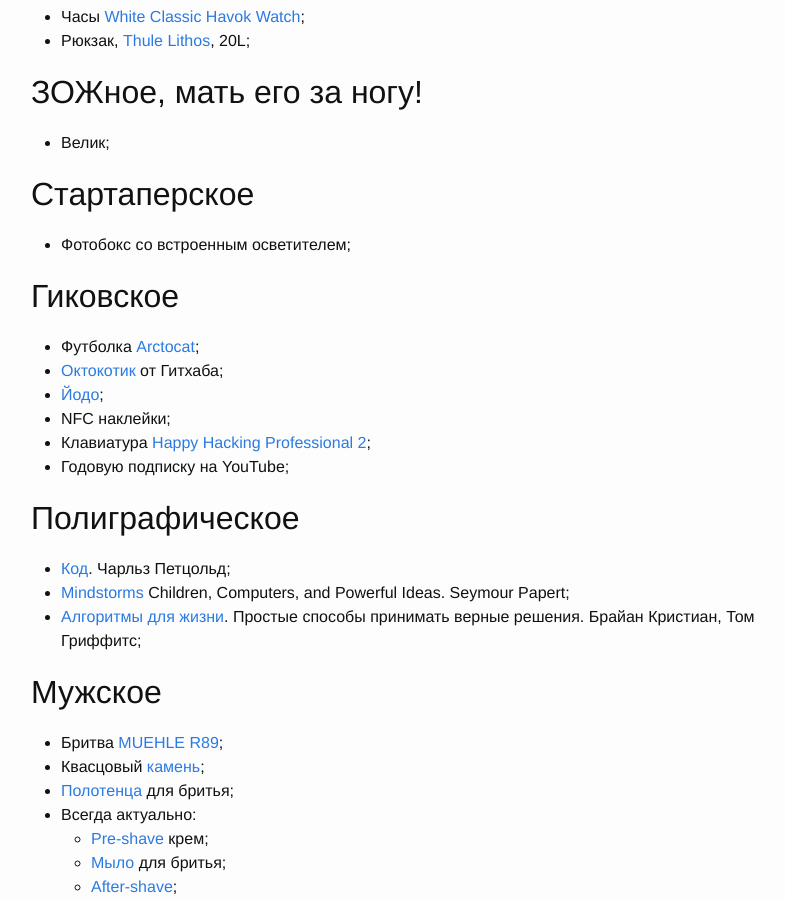
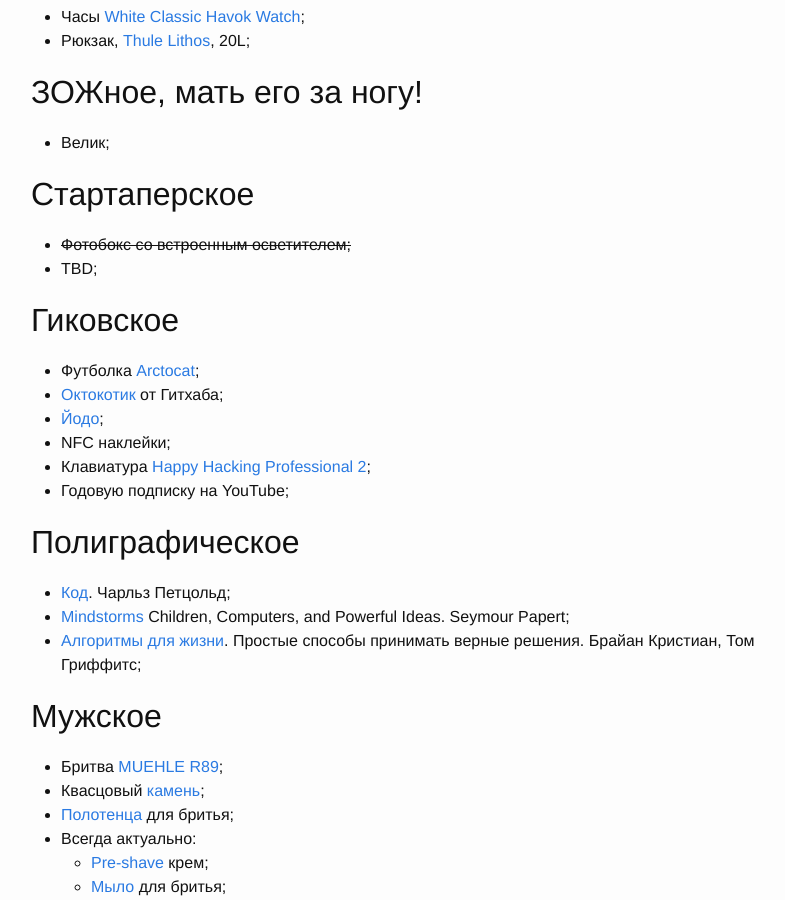
Before and after one commit to shuhrat/shuhrat.github.io, a Jekyll site: the page built from wishlist/index.md, in a window 1280 px wide and 900 px high, scrolled down 389 px. Shown: the whole window, without its empty margins (239-1024 px from the left). Built offline with Jekyll 4.4.1, drawn with Linux system fonts in a browser that asks for light colours.

Commit message:
Update index.md

```diff
--- a/wishlist/index.md
+++ b/wishlist/index.md
@@ -21,7 +21,8 @@
 
 
 ## Стартаперское
-- Фотобокс со встроенным осветителем;
+- ~~Фотобокс со встроенным осветителем;~~
+- TBD;
 
 
 ## Гиковское
```
